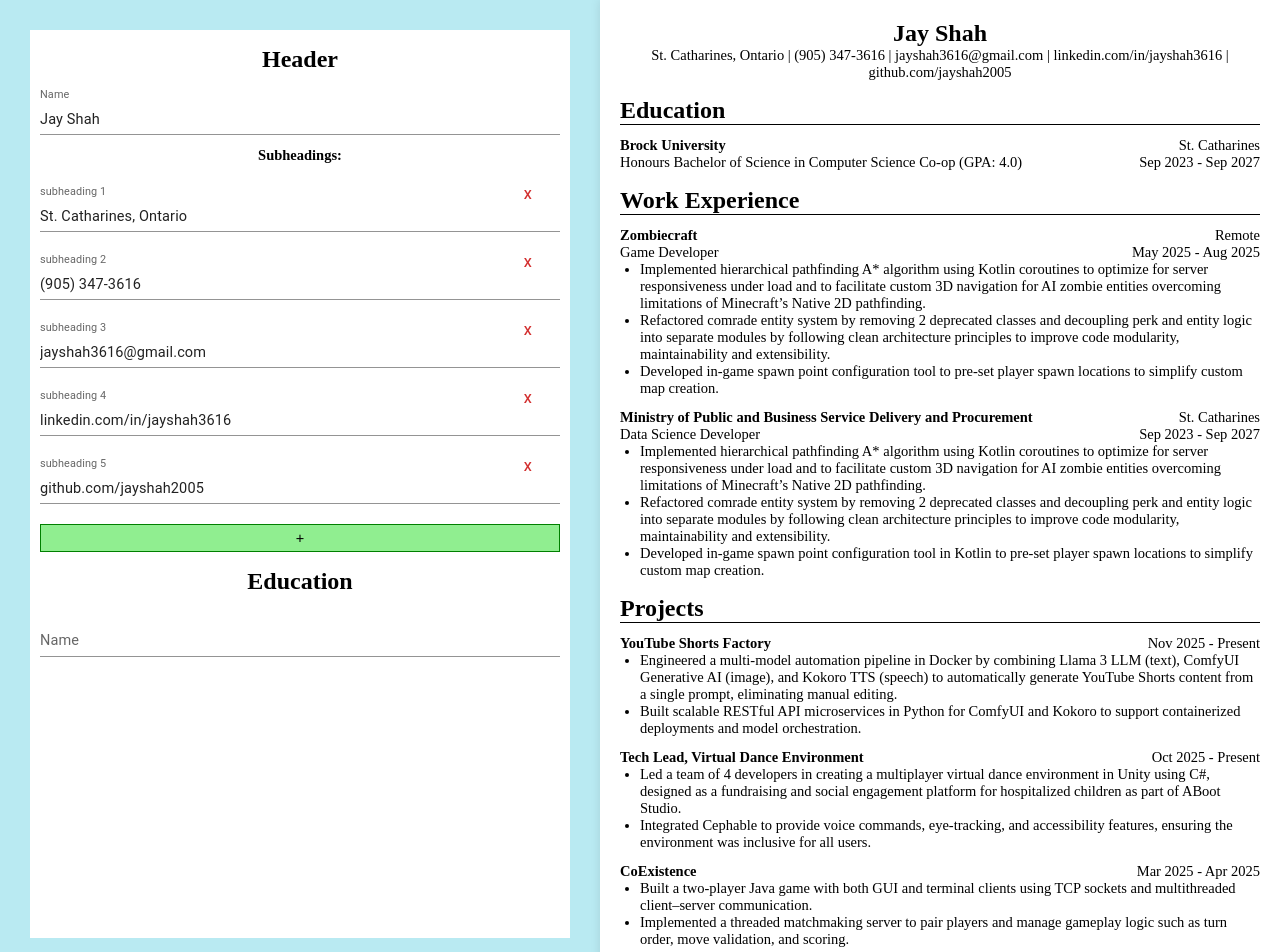
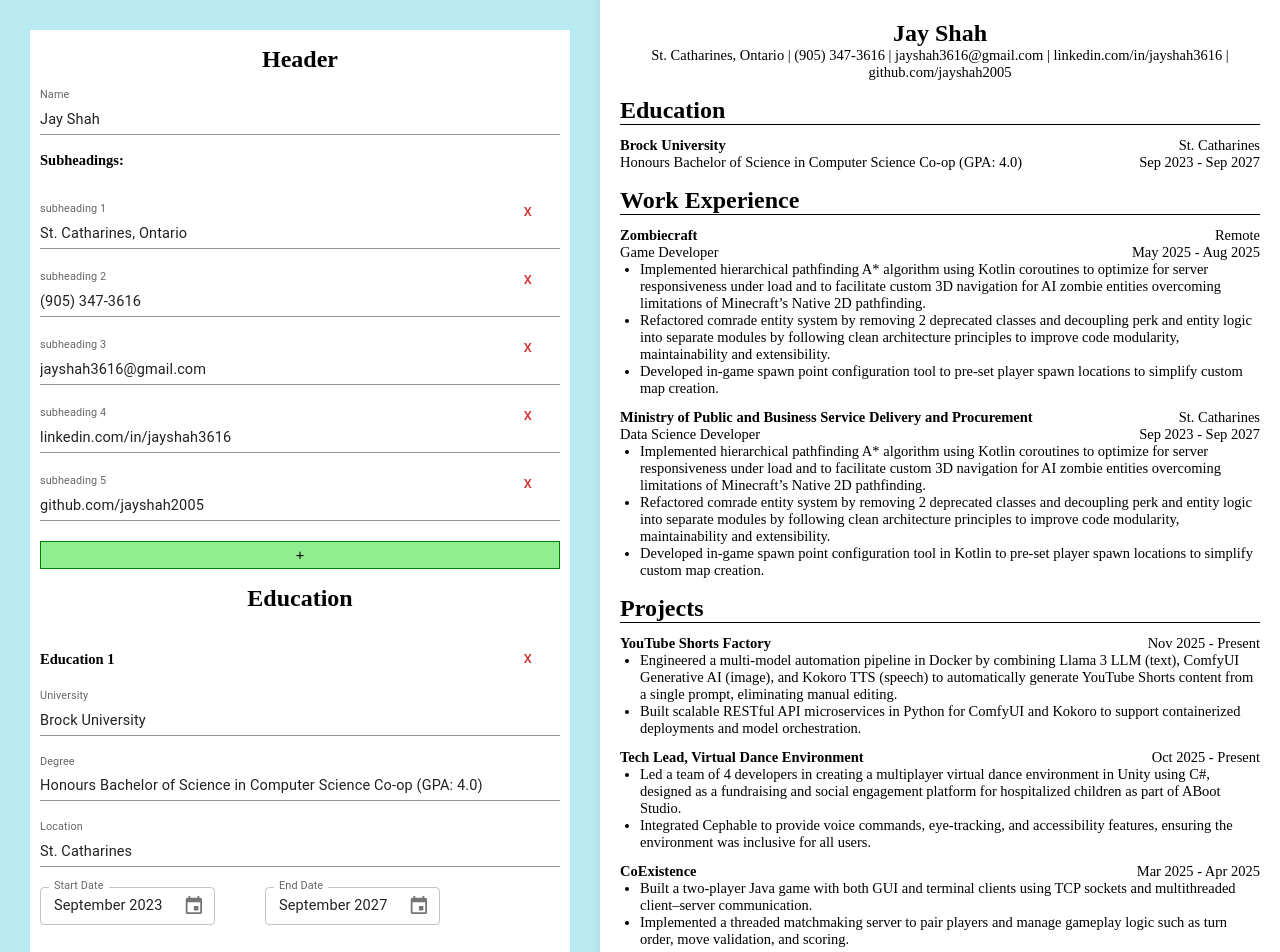
Before and after one commit to jayshah2005/cvApp, a React (Vite) app: page / in a window 1280 px wide. Shown: the top 952 px of the page. Built offline with nearby package versions, Linux system fonts and the light colour scheme.

Commit message:
Added Education Components

```diff
--- a/package.json
+++ b/package.json
@@ -12,7 +12,10 @@
   "dependencies": {
     "@emotion/react": "^11.14.0",
     "@emotion/styled": "^11.14.1",
+    "@mui/icons-material": "^7.3.6",
     "@mui/material": "^7.3.6",
+    "@mui/x-date-pickers": "^8.21.0",
+    "dayjs": "^1.11.19",
     "react": "^19.2.0",
     "react-dom": "^19.2.0"
   },
--- a/src/App.jsx
+++ b/src/App.jsx
@@ -2,7 +2,9 @@
 import { OutputCV } from './app/cvOutput/cvOutput'
 import './App.css'
 import { ThemeProvider, createTheme } from '@mui/material/styles'
+import { LocalizationProvider } from '@mui/x-date-pickers';
 import { InputCV } from './app/cvInputs/Inputs'
+import { AdapterDayjs } from '@mui/x-date-pickers/AdapterDayjs';
 
 function App() {
 
@@ -158,6 +160,7 @@
     ])
 
   return (
+    <LocalizationProvider dateAdapter={AdapterDayjs}>
         <ThemeProvider theme={theme}>
             <InputCV
             header={header}
@@ -174,6 +177,7 @@
             />
             <OutputCV header={header} education={education} workExperience={workExperience} projectExperience={projectExperience} />
         </ThemeProvider>
+    </LocalizationProvider>
   )
 }
 
--- a/src/app/cvInputs/EducationInput.tsx
+++ b/src/app/cvInputs/EducationInput.tsx
@@ -1,15 +1,129 @@
-import { TextField } from "@mui/material"
+import { Button, TextField } from "@mui/material"
+import { DatePicker } from '@mui/x-date-pickers/DatePicker';
+import dayjs from "dayjs";
 import "./cvInput.css"
 
-export function EducationInput(){
+export function EducationInput({education, setEducation}){
+
+    let educations = education
+
     return(
         <div className="inputSection">
             <h1>Education</h1>
-            <TextField
-                variant="standard"
-                label="Name"
-                fullWidth
-            />
+            {education.map((content, index) => {
+
+                let id = content.id
+
+                return (
+                    <div className="InputContainer" key={content.id}>
+                        <Button color="error" className="removeButton" onClick={(e) => removeSubheading(e, id)}>
+                                x
+                        </Button>
+                        <h2>Education {index + 1}</h2>
+                        <TextField
+                            variant="standard"
+                            label="University"
+                            value={content.university}
+                            onChange={(e) => {handleEducationUniversityChange(e, id)}}
+                            fullWidth
+                        />
+
+                        <TextField
+                            variant="standard"
+                            label="Degree"
+                            value={content.degree}
+                            onChange={(e) => {handleEducationDegreeChange(e, id)}}
+                            fullWidth
+                        />
+
+                        <TextField
+                            variant="standard"
+                            label="Location"
+                            value={content.location}
+                            onChange={(e) => {handleEducationLocationChange(e, id)}}
+                            fullWidth
+                        />
+
+                         <div className="datePicker">
+                            <DatePicker
+                                label={'Start Date'}
+                                views={['month', 'year']}
+                                value={dayjs(content.start_date)}
+                                slotProps={{
+                                    textField: {
+                                    size: "small",
+                                    }
+                                }}
+                                onChange={(e) => handleEducationStartDateChange(e, id)}
+                            />
+
+                            <DatePicker
+                                label={'End Date'}
+                                views={['month', 'year']}
+                                value={dayjs(content.end_date)}
+                                slotProps={{
+                                    textField: {
+                                    size: "small"
+                                    }
+                                }}
+
+                            />
+                        </div>
+                    </div>
+                )
+            })}
+            <button onClick={addSubheading} className="addButton">
+                +
+            </button>
         </div>
     )
+
+    function handleEducationLocationChange(e, id){
+        setEducation(prev =>
+            prev.map(item =>
+            item.id === id ? { ...item, location: e.target.value } : item
+            )
+        );
+    }
+
+    function handleEducationStartDateChange(e, id){
+        setEducation(prev =>
+            prev.map(item =>
+            item.id === id ? { ...item, start_date: new Date(e) } : item
+            )
+        );
+    }
+
+    function handleEducationUniversityChange(e, id) {
+        setEducation(prev =>
+            prev.map(item =>
+            item.id === id ? { ...item, university: e.target.value } : item
+            )
+        );
+    }
+
+    function handleEducationDegreeChange(e, id) {
+        setEducation(prev =>
+            prev.map(item =>
+            item.id === id ? { ...item, degree: e.target.value } : item
+            )
+        );
+    }
+
+    function removeSubheading(e, id) {
+        setEducation(prev => prev.filter(item => item.id !== id));
+    }
+
+    function addSubheading(){
+        let json = {
+            degree: "",
+            university: "",
+            location: "",
+            start_date: new Date(),
+            end_date: new Date(),
+            id: crypto.randomUUID()
+        }
+
+        setEducation([...education, json])
+    }
 }
--- a/src/app/cvInputs/HeaderInput.tsx
+++ b/src/app/cvInputs/HeaderInput.tsx
@@ -15,14 +15,15 @@
                 fullWidth
             />
             <div id="SubheadingInput">
+                <br />
                 <h2>Subheadings:</h2>
                 {subheadings.map((subheading, index) => {
 
                 let {text, id} = subheading
 
                     return(
-                        <div className="SubheadingInputContainer" key={id}>
-                            <Button color="error" className="SubheadingInputButtons" onClick={(e) => removeSubheading(e, id)}>
+                        <div key={id}>
+                            <Button color="error" className="removeButton" onClick={(e) => removeSubheading(e, id)}>
                                 x
                             </Button>
 
@@ -37,7 +38,7 @@
                     )
                 })}
 
-                <button onClick={addSubheading}>
+                <button onClick={addSubheading} className="addButton">
                     +
                 </button>
             </div>
--- a/src/app/cvInputs/cvInput.css
+++ b/src/app/cvInputs/cvInput.css
@@ -4,19 +4,18 @@
     display: flex;
     flex-direction: column;
     margin: 0px 10px;
+    overflow: scroll;
 }
 
-/* Subheadings */
-
-#SubheadingInput h2{
-    margin-bottom: 0px;
+h2{
+    justify-self: left;
+    margin-top: 0px;
 }
 
-.SubheadingInputContainer{
-    display: inline;
-}
 
-button.SubheadingInputButtons{
+/* Remove Button */
+
+button.removeButton{
     display: flex;
     justify-self: end;
     padding: 0px;
@@ -29,9 +28,9 @@
     z-index: 1;
 }
 
-/* Subheading Button */
+/* Add Button */
 
-#SubheadingInput > button{
+button.addButton{
     width: 100%;
     background-color: lightgreen;
     margin-top: 20px;
@@ -39,3 +38,25 @@
 
     border: solid green 1px;
 }
+
+/* Date Picker */
+
+.datePicker{
+    display: flex;
+    flex: 1;
+
+    width: 100%;
+
+    margin: 20px 0px;
+}
+
+.datePicker > * {
+    max-width: 175px !important;
+    margin: 0px 50px 0px 0px !important;
+}
+
+/* Subheading Input Containers */
+
+.InputContainer > div{
+    margin: 10px 0px;
+}
--- a/src/app/cvOutput/Education.tsx
+++ b/src/app/cvOutput/Education.tsx
@@ -1,6 +1,10 @@
 import { SectionTitle } from './SectionTitle';
 
 export function Education({ content }) {
+
+    if(content.length == 0){
+        return <></>
+    }
 
     return (
     <div className="section">
```
Also changed, not shown: 1 other file (tests, documents, lock files or other folders). Lines whose indentation alone changed are shown as unchanged.
